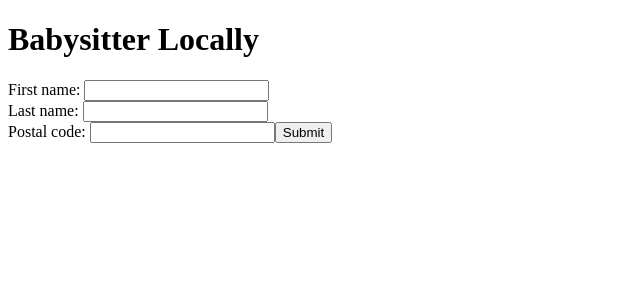
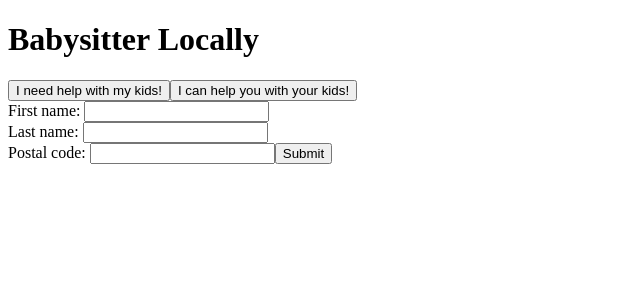
Before and after one commit to KatarzynaMolenda/BabySitterLocally, an Angular app: page / in a window 1280 px wide. Shown: the top 300 px of the page, without its empty margins (0-640 px from the left). Built offline with nearby package versions, Linux system fonts and the light colour scheme; no server answers.

Commit message:
folder structure

```diff
--- a/src/app/app.component.html
+++ b/src/app/app.component.html
@@ -1,4 +1,10 @@
 <h1>Babysitter Locally</h1>
+
+<div>
+  <button>I need help with my kids!</button>
+  <button>I can help you with your kids!</button>
+</div>
+
 <form (ngSubmit)="createBabysitter()">
   <label>
     First name: <input type="text" name="babysitterFirstName" [(ngModel)]="newBabysitter.firstName">
--- a/src/app/app.component.ts
+++ b/src/app/app.component.ts
@@ -1,5 +1,5 @@
 import {Component, OnInit} from '@angular/core';
-import {Babysitter} from './babysitter';
+import {Babysitter} from './model/babysitter';
 import {HttpClient} from '@angular/common/http';
 
 @Component({
--- a/src/app/babysitter.ts
+++ b/src/app/model/babysitter.ts
@@ -3,4 +3,5 @@ export interface Babysitter {
   firstName: string;
   lastName: string;
   postalCode: string;
+
 }
```
Also changed, not shown: src/app/need-help/need-help.component.html (added, +10 -0 lines).
